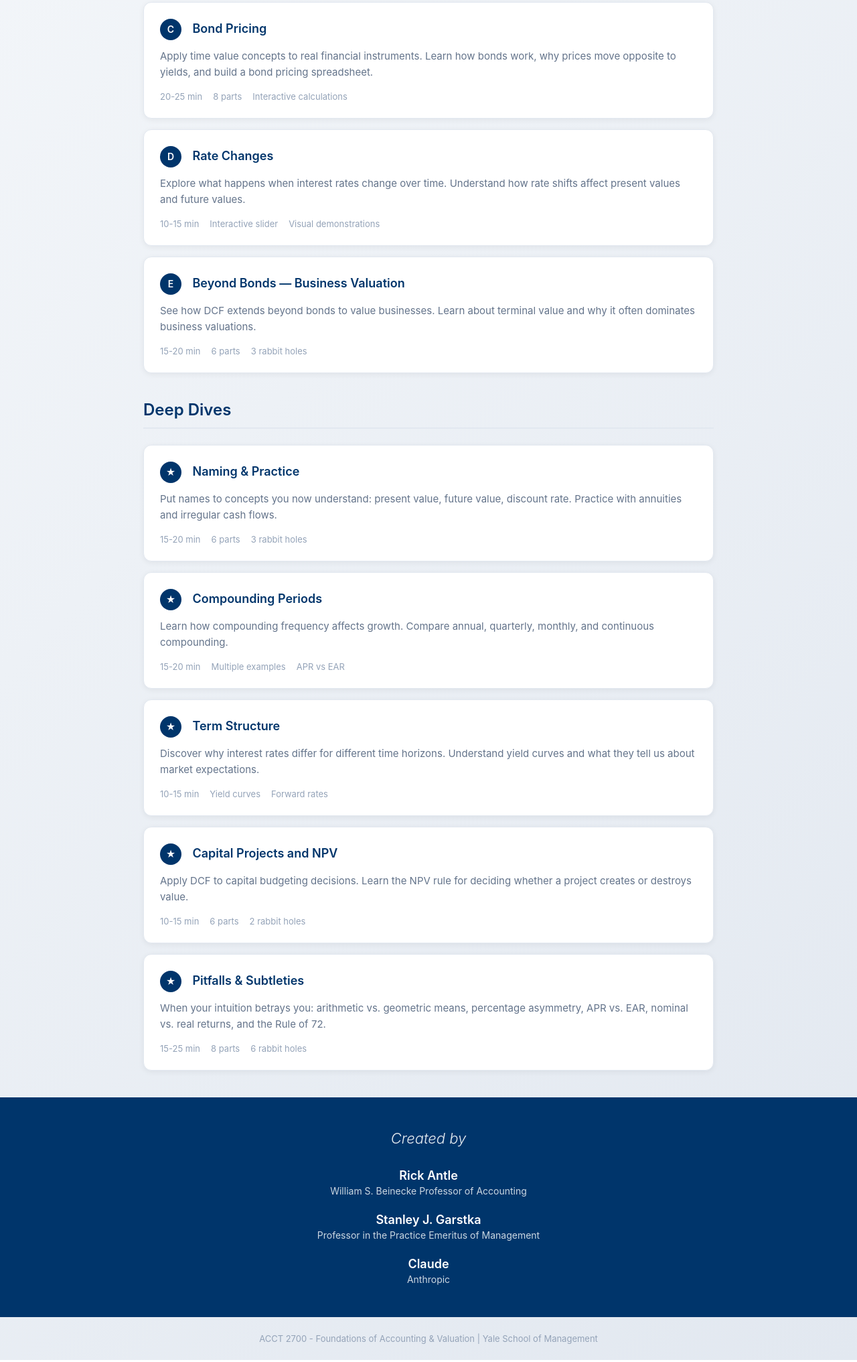
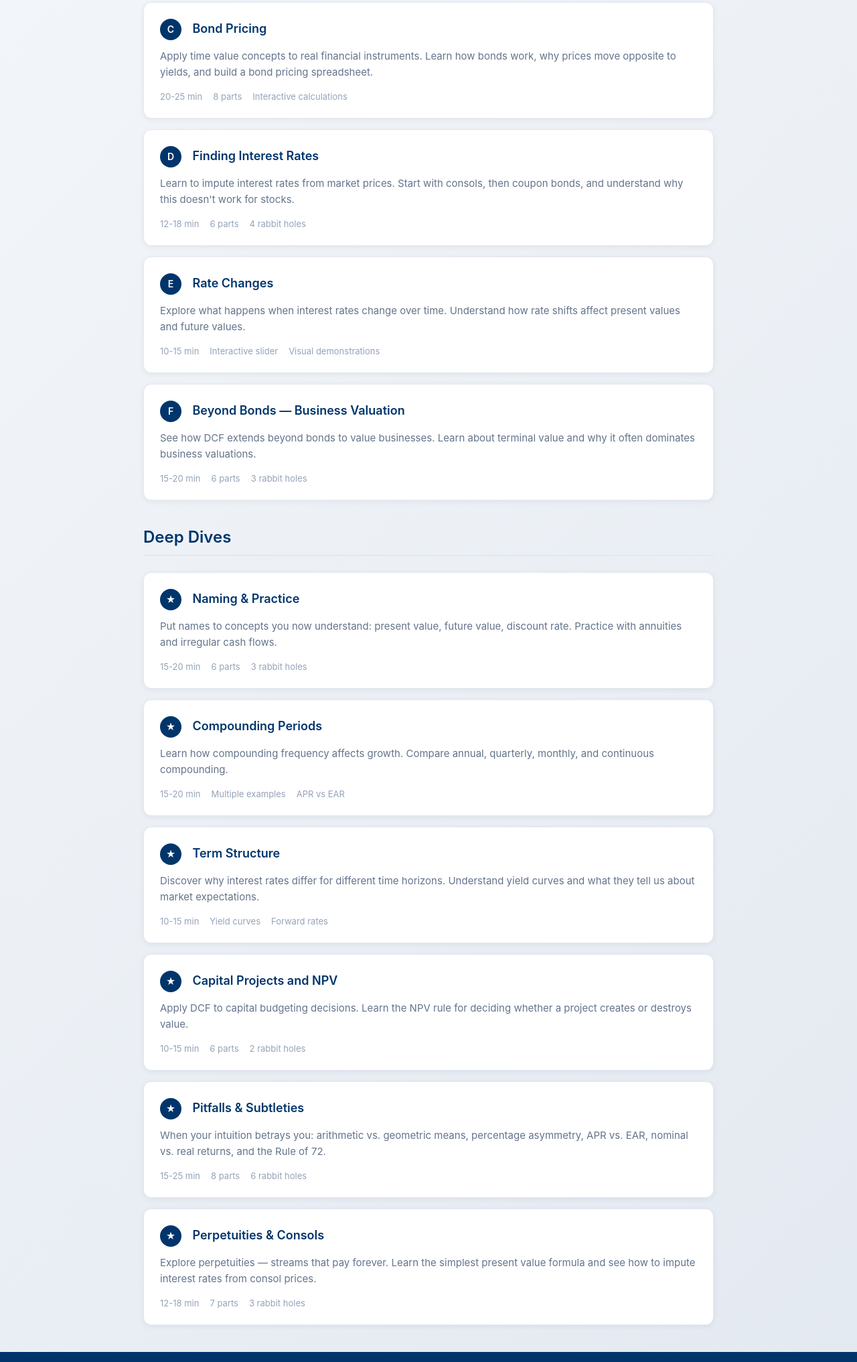
Before and after one commit to rick50antle/Time-Value-of-Money, a plain HTML site: page index.html in a window 1280 px wide. Shown: the part 1297-3330 px from the top of the page at 67% size. Drawn offline with Linux system fonts and the light colour scheme.

Commit message:
Add files via upload

```diff
--- a/index.html
+++ b/index.html
@@ -351,8 +351,21 @@
                 </div>
             </a>
 
-            <a href="Tutorial-D-RateChanges.html" class="tutorial-card">
+            <a href="Tutorial-D-FindingInterestRates.html" class="tutorial-card">
                 <span class="number">D</span>
+                <span class="title">Finding Interest Rates</span>
+                <p class="description">
+                    Learn to impute interest rates from market prices. Start with consols, then coupon bonds, and understand why this doesn't work for stocks.
+                </p>
+                <div class="meta">
+                    <span>12-18 min</span>
+                    <span>6 parts</span>
+                    <span>4 rabbit holes</span>
+                </div>
+            </a>
+
+            <a href="Tutorial-E-RateChanges.html" class="tutorial-card">
+                <span class="number">E</span>
                 <span class="title">Rate Changes</span>
                 <p class="description">
                     Explore what happens when interest rates change over time. Understand how rate shifts affect present values and future values.
@@ -364,8 +377,8 @@
                 </div>
             </a>
 
-            <a href="Tutorial-E-BeyondBonds.html" class="tutorial-card">
-                <span class="number">E</span>
+            <a href="Tutorial-F-BeyondBonds.html" class="tutorial-card">
+                <span class="number">F</span>
                 <span class="title">Beyond Bonds — Business Valuation</span>
                 <p class="description">
                     See how DCF extends beyond bonds to value businesses. Learn about terminal value and why it often dominates business valuations.
@@ -445,6 +458,19 @@
                     <span>6 rabbit holes</span>
                 </div>
             </a>
+
+            <a href="Tutorial-DeepDive-Perpetuities.html" class="tutorial-card">
+                <span class="number">★</span>
+                <span class="title">Perpetuities & Consols</span>
+                <p class="description">
+                    Explore perpetuities — streams that pay forever. Learn the simplest present value formula and see how to impute interest rates from consol prices.
+                </p>
+                <div class="meta">
+                    <span>12-18 min</span>
+                    <span>7 parts</span>
+                    <span>3 rabbit holes</span>
+                </div>
+            </a>
         </div>
     </main>
 
```
